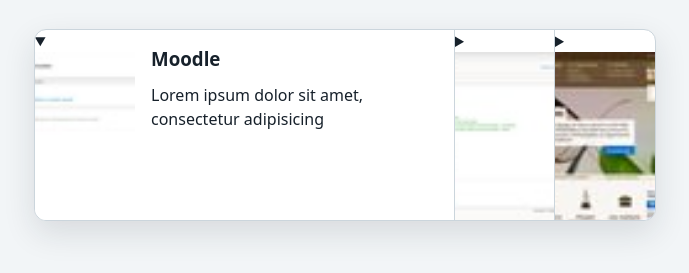
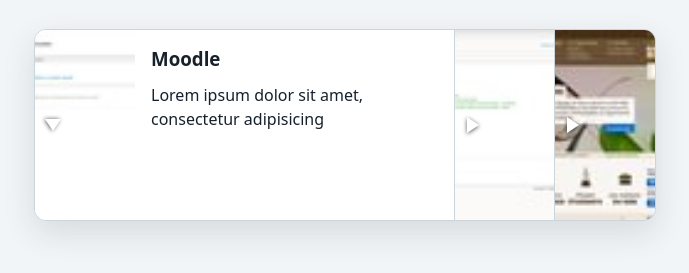
Before and after one commit to MMI-NFC-2026/sae105-r112-tp4-yalcincollins-erol, a plain HTML site: page index.html in a window 1280 px wide. Shown: the part 313-586 px from the top of the page, without its empty margins (295-984 px from the left). Drawn offline with Linux system fonts and the light colour scheme.

Commit message:
style: replace native marker with css triangle

```diff
--- a/src/css/components/accordeon.css
+++ b/src/css/components/accordeon.css
@@ -53,8 +53,37 @@ h1 {
 }
 
 .accordeon > details > summary {
+  position: relative;
+  display: block;
   flex: 0 0 100px;
+  overflow: hidden;
+  list-style: none;
   cursor: pointer;
+}
+
+.accordeon > details > summary::marker,
+.accordeon > details > summary::-webkit-details-marker {
+  display: none;
+}
+
+.accordeon > details > summary::before {
+  position: absolute;
+  top: 50%;
+  left: 0.75rem;
+  z-index: 1;
+  width: 0;
+  height: 0;
+  border-top: 0.5rem solid transparent;
+  border-bottom: 0.5rem solid transparent;
+  border-left: 0.75rem solid #fff;
+  content: "";
+  filter: drop-shadow(0 1px 2px rgb(0 0 0 / 65%));
+  transform: translateY(-50%);
+  transition: transform 0.8s ease-in-out;
+}
+
+.accordeon > details[open] > summary::before {
+  transform: translateY(-50%) rotate(90deg);
 }
 
 .accordeon > details > summary img {
@@ -80,7 +109,8 @@ h1 {
 }
 
 @media (prefers-reduced-motion: reduce) {
-  .accordeon > details {
+  .accordeon > details,
+  .accordeon > details > summary::before {
     transition: none;
   }
 }
```
